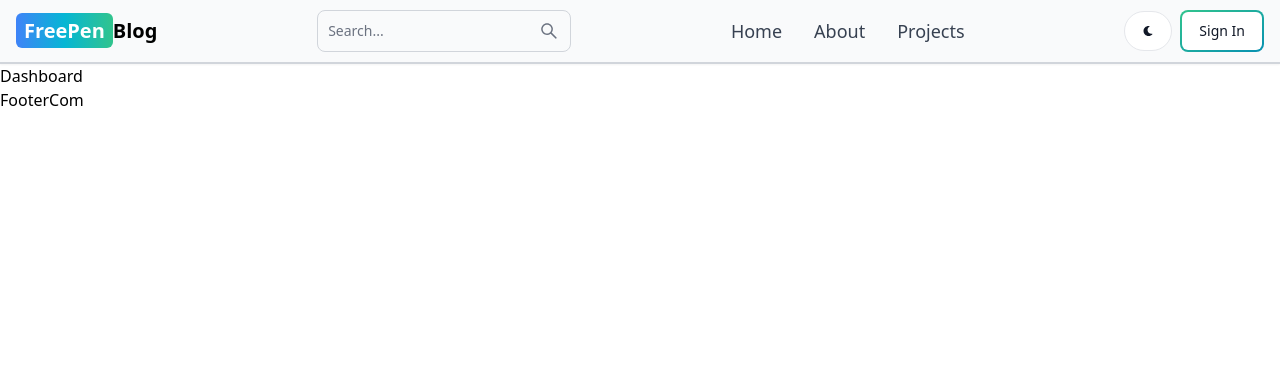
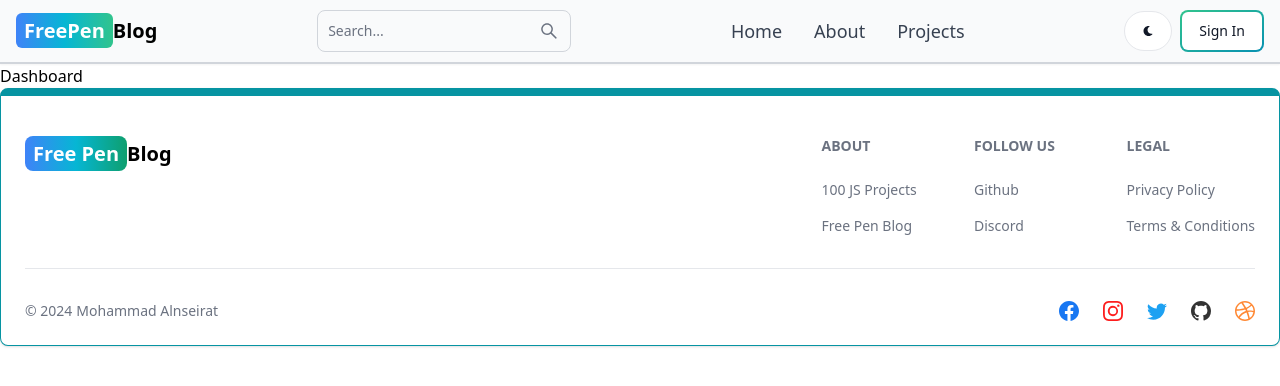
Before and after one commit to mohammadalnseirat/blod-stack-mern, a React (Vite) app in the folder client/: page /dashboard in a window 1280 px wide. Shown: the top 386 px of the page. Built offline with nearby package versions, Linux system fonts and the light colour scheme.

Commit message:
create footer components

```diff
--- a/client/src/components/FooterCom.jsx
+++ b/client/src/components/FooterCom.jsx
@@ -1,9 +1,106 @@
-import React from 'react'
+import React from "react";
+import { Footer } from "flowbite-react";
+import { Link } from "react-router-dom";
+import {
+  BsFacebook,
+  BsInstagram,
+  BsTwitter,
+  BsGithub,
+  BsDribbble,
+} from "react-icons/bs";
 
 const FooterCom = () => {
   return (
-    <div>FooterCom</div>
-  )
-}
+    <Footer container className="border border-t-8 border-teal-500">
+      <div className="w-full max-w-7xl mx-auto">
+        <div className="grid w-full justify-between sm:flex md:grid-cols-1">
+          <div className="mt-5">
+            <Link
+              to="/"
+              className="self-center whitespace-nowrap text-lg sm:text-xl font-semibold dark:text-white"
+            >
+              <span className="px-2 py-1 bg-gradient-to-r from-blue-500 via-cyan-500 to-green-500 rounded-lg text-white">
+                Free Pen
+              </span>
+              Blog
+            </Link>
+          </div>
+          <div className="grid grid-cols-2 gap-8 mt-4 sm:grid-cols-3 sm:gap-6">
+            <div>
+              <Footer.Title title="About" className="cursor-pointer"/>
+              <Footer.LinkGroup col>
+                <Footer.Link
+                  href="https://www.100jsprojects.com"
+                  target="_blank"
+                  rel="noopener noreferrer"
+                >
+                  100 JS Projects
+                </Footer.Link>
+                <Footer.Link
+                  href="/about"
+                  target="_blank"
+                  rel="noopener noreferrer"
+                >
+                  Free Pen Blog
+                </Footer.Link>
+              </Footer.LinkGroup>
+            </div>
+            <div>
+              <Footer.Title title="Follow us" className="cursor-pointer"/>
+              <Footer.LinkGroup col>
+                <Footer.Link
+                  href="https://github.com/mohammadalnseirat"
+                  target="_blank"
+                  rel="noopener noreferrer"
+                >
+                  Github
+                </Footer.Link>
+                <Footer.Link href="#">Discord</Footer.Link>
+              </Footer.LinkGroup>
+            </div>
+            <div>
+              <Footer.Title title="Legal" className="cursor-pointer"/>
+              <Footer.LinkGroup col>
+                <Footer.Link href="#">Privacy Policy</Footer.Link>
+                <Footer.Link href="#">Terms &amp; Conditions</Footer.Link>
+              </Footer.LinkGroup>
+            </div>
+          </div>
+        </div>
+        <Footer.Divider />
+        <div className="w-full sm:flex sm:items-center sm:justify-between">
+          <Footer.Copyright
+            href="#"
+            by="Mohammad Alnseirat"
+            year={new Date().getFullYear()}
+          />
+          <div className="flex gap-6 sm:mt-0 mt-4 sm:justify-center">
+            <Footer.Icon
+              href="#"
+              icon={BsFacebook}
+              className="text-[#1877f2]"
+            />
+            <Footer.Icon
+              href="#"
+              icon={BsInstagram}
+              className="text-[#fd1d1d]"
+            />
+            <Footer.Icon href="#" icon={BsTwitter} className="text-[#1da1f2]" />
+            <Footer.Icon
+              href="https://github.com/mohammadalnseirat"
+              icon={BsGithub}
+              className="text-[#333] dark:text-gray-100"
+            />
+            <Footer.Icon
+              href="#"
+              icon={BsDribbble}
+              className="text-[#ff8833]"
+            />
+          </div>
+        </div>
+      </div>
+    </Footer>
+  );
+};
 
-export default FooterCom
+export default FooterCom;
```
